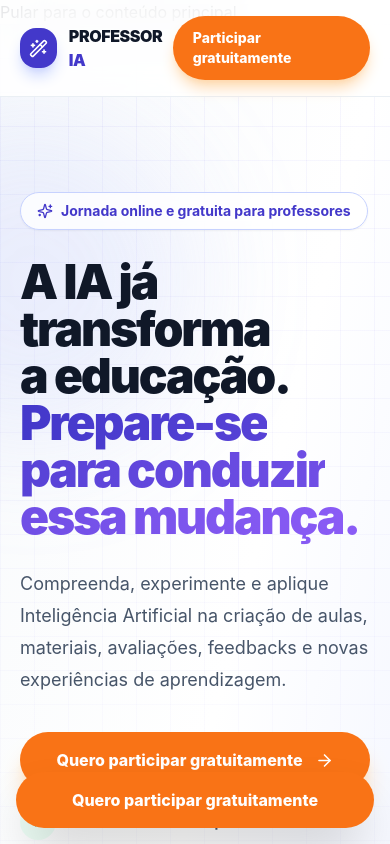
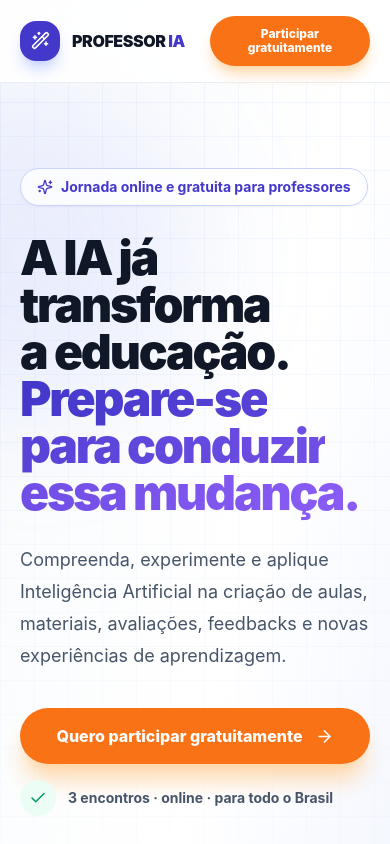
Before and after one commit to SanvalEbert/professor-ia, a Next.js app: page / in a window 390 px wide. Shown: the top 844 px of the page. Built offline with nearby package versions, Linux system fonts and the light colour scheme.

Commit message:
design: aplica identidade azul e corrige ações flutuantes no mobile

```diff
--- a/app/globals.css
+++ b/app/globals.css
@@ -5,8 +5,8 @@
 :root {
   color-scheme: light;
   --ink: #0b1020;
-  --brand: #4f46e5;
-  --accent: #f97316;
+  --brand: #1d4ed8;
+  --accent: #2563eb;
 }
 
 html { scroll-behavior: smooth; }
@@ -19,12 +19,55 @@ body {
   -webkit-font-smoothing: antialiased;
 }
 * { box-sizing: border-box; }
-::selection { background: #c7d2fe; color: #111827; }
+::selection { background: #bfdbfe; color: #0f172a; }
 
-a, button, input, select { -webkit-tap-highlight-color: transparent; }
-a:focus-visible, button:focus-visible, input:focus-visible, select:focus-visible {
-  outline: 3px solid rgba(79, 70, 229, .35);
+a, button, input, select, textarea { -webkit-tap-highlight-color: transparent; }
+a:focus-visible, button:focus-visible, input:focus-visible, select:focus-visible, textarea:focus-visible {
+  outline: 3px solid rgba(37, 99, 235, .36);
   outline-offset: 3px;
+}
+
+.skip-link {
+  position: fixed;
+  left: 1rem;
+  top: .75rem;
+  z-index: 1000;
+  transform: translateY(-180%);
+  border-radius: .75rem;
+  background: #0f172a;
+  color: #fff;
+  padding: .75rem 1rem;
+  font-size: .875rem;
+  font-weight: 800;
+  transition: transform .18s ease;
+}
+.skip-link:focus { transform: translateY(0); }
+
+.scroll-top-button {
+  position: fixed;
+  right: 1.1rem;
+  bottom: 1.1rem;
+  z-index: 55;
+  display: grid;
+  width: 3rem;
+  height: 3rem;
+  place-items: center;
+  border: 1px solid rgba(255,255,255,.8);
+  border-radius: 999px;
+  background: #1d4ed8;
+  color: white;
+  box-shadow: 0 16px 40px rgba(30, 64, 175, .28);
+  cursor: pointer;
+  opacity: 0;
+  pointer-events: none;
+  transform: translateY(.75rem);
+  transition: opacity .2s ease, transform .2s ease, background .2s ease;
+}
+.scroll-top-button:hover { background: #1e40af; }
+.scroll-top-button--visible {
+  opacity: 1;
+  pointer-events: auto;
+  transform: translateY(0);
 }
 
 @keyframes float {
@@ -43,9 +86,33 @@ a:focus-visible, button:focus-visible, input:focus-visible, select:focus-visible
 .text-balance { text-wrap: balance; }
 .bg-grid {
   background-image:
-    linear-gradient(rgba(79,70,229,.055) 1px, transparent 1px),
-    linear-gradient(90deg, rgba(79,70,229,.055) 1px, transparent 1px);
+    linear-gradient(rgba(37,99,235,.055) 1px, transparent 1px),
+    linear-gradient(90deg, rgba(37,99,235,.055) 1px, transparent 1px);
   background-size: 34px 34px;
+}
+
+@media (max-width: 767px) {
+  body { overflow-x: hidden; }
+
+  header a[href="#inscricao"] {
+    max-width: 10rem;
+    padding: .7rem .9rem;
+    font-size: .75rem;
+    line-height: 1.15;
+    text-align: center;
+  }
+
+  /* A chamada fixa anterior ocupava toda a base da tela e competia com widgets de acessibilidade. */
+  main > a[href="#inscricao"].fixed { display: none !important; }
+
+  .scroll-top-button {
+    right: .8rem;
+    bottom: calc(.8rem + env(safe-area-inset-bottom));
+    width: 2.85rem;
+    height: 2.85rem;
+  }
+
+  [vw].enabled { z-index: 54 !important; }
 }
 
 @media (prefers-reduced-motion: reduce) {
@@ -54,5 +121,6 @@ a:focus-visible, button:focus-visible, input:focus-visible, select:focus-visible
     animation-duration: .01ms !important;
     animation-iteration-count: 1 !important;
     transition-duration: .01ms !important;
+    scroll-behavior: auto !important;
   }
 }
```
